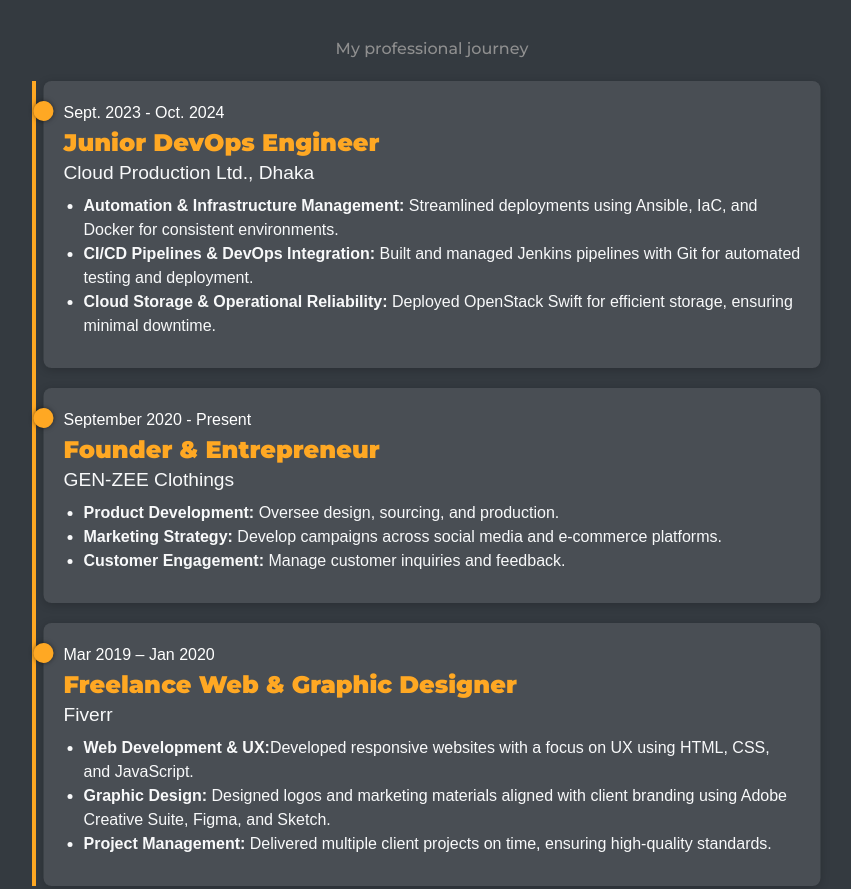
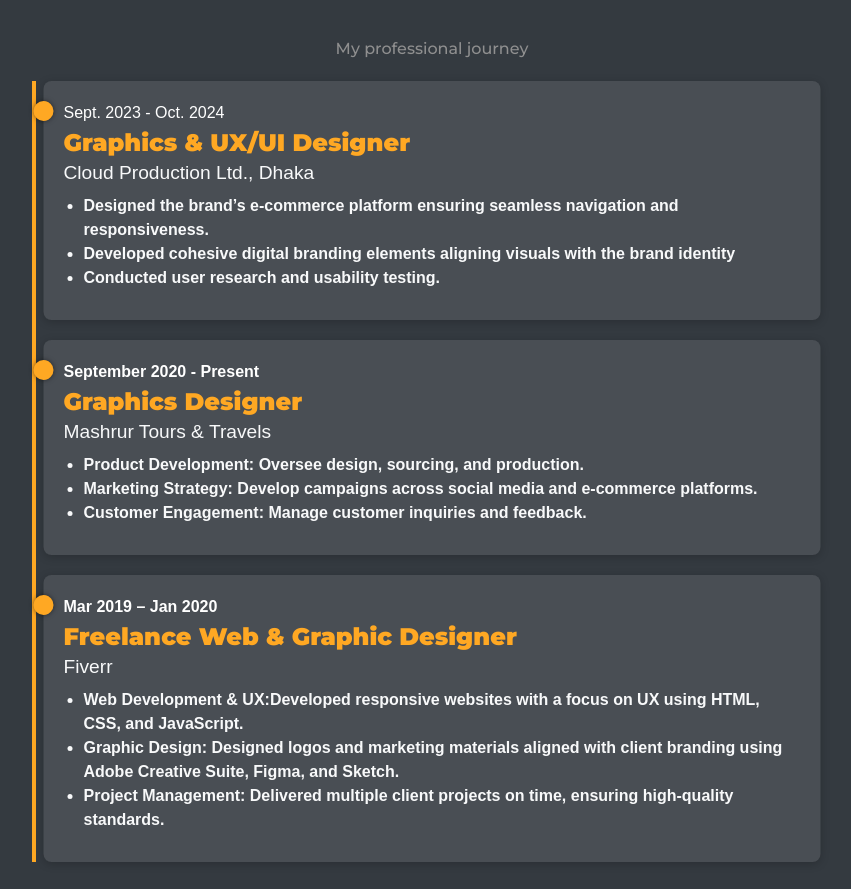
Before and after one commit to RezuanaUpoma/Developer, a plain HTML site: page index.html in a window 1280 px wide. Shown: the part 3720-4609 px from the top of the page, without its empty margins (208-1059 px from the left). Drawn offline with nearby package versions, Linux system fonts and the light colour scheme; a script that the page names is missing.

Commit message:
Update index.html

```diff
--- a/index.html
+++ b/index.html
@@ -559,23 +559,17 @@
               <span>Sept. 2023 - Oct. 2024</span>
             </div>
             <div class="timeline-content">
-              <h3>Junior DevOps Engineer</h3>
+              <h3>Graphics & UX/UI Designer</h3>
               <h4>Cloud Production Ltd., Dhaka</h4>
               <ul>
                 <li>
-                  <b>Automation & Infrastructure Management:</b> Streamlined
-                  deployments using Ansible, IaC, and Docker for consistent
-                  environments.
+                  <b>Designed the brand’s e-commerce platform ensuring seamless navigation and responsiveness.
                 </li>
                 <li>
-                  <b>CI/CD Pipelines & DevOps Integration:</b> Built and managed
-                  Jenkins pipelines with Git for automated testing and
-                  deployment.
+                  <b>Developed cohesive digital branding elements aligning visuals with the brand identity
                 </li>
                 <li>
-                  <b>Cloud Storage & Operational Reliability:</b> Deployed
-                  OpenStack Swift for efficient storage, ensuring minimal
-                  downtime.
+                  <b>Conducted user research and usability testing.
                 </li>
               </ul>
             </div>
@@ -586,8 +580,8 @@
               <span>September 2020 - Present</span>
             </div>
             <div class="timeline-content">
-              <h3>Founder & Entrepreneur</h3>
-              <h4>GEN-ZEE Clothings</h4>
+              <h3>Graphics Designer</h3>
+              <h4>Mashrur Tours & Travels</h4>
               <ul>
                 <li>
                   <b>Product Development:</b> Oversee design, sourcing, and
@@ -751,7 +745,7 @@
             Send me an email
           </button>
         </a>
-        <a href="https://drive.google.com/file/d/1MgAXC-p9sGIe8FQWg8Qu7Tyv4wJiiBD8/view?usp=sharing" download="Rezuana_Imtiaz_Upoma_CV">
+        <a href="https://drive.google.com/file/d/1zuHxnjwICNKAZsvezlul3AIZLv9BpzS2/view?usp=sharing" download="Rezuana_Imtiaz_Upoma_CV">
           <button
             type="button"
             class="btn btn-outline-dark btn-lg download-button"
```
